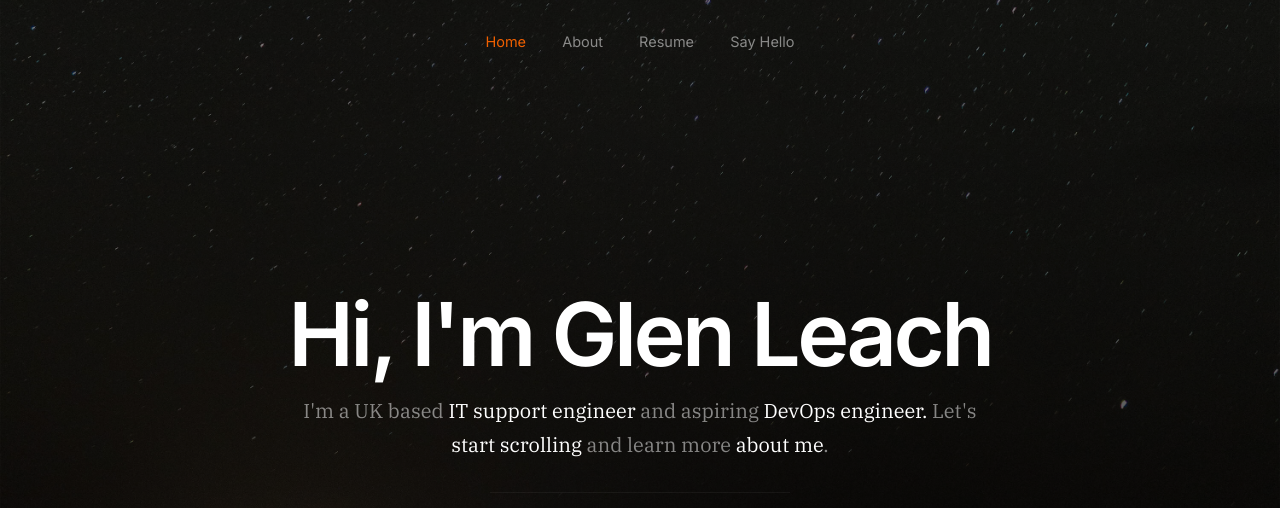
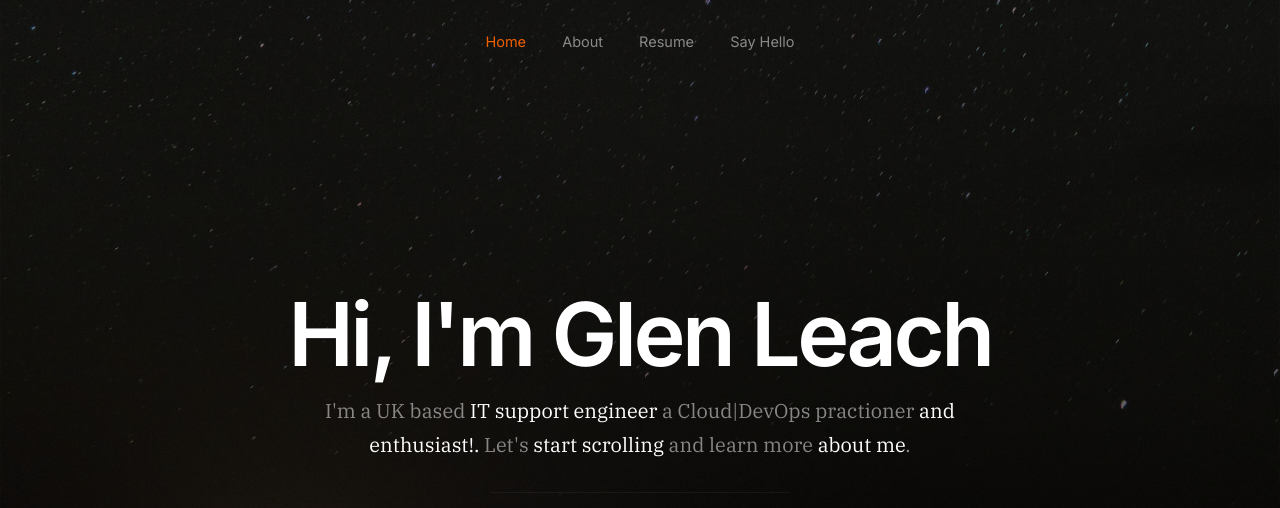
Before and after one commit to glenleach/aws-cloud-resume-challenge, a plain HTML site: page website/index.html in a window 1280 px wide. Shown: the top 508 px of the page. Drawn offline with nearby package versions, Linux system fonts and the light colour scheme; no server answers.

Commit message:
Update index.html

```diff
--- a/website/index.html
+++ b/website/index.html
@@ -79,7 +79,7 @@
 
 
                     <h3>
-                    I'm a UK based <span>IT support engineer</span> and aspiring <span>DevOps engineer.</span>
+                    I'm a UK based <span>IT support engineer</span> a Cloud|DevOps practioner <span>and enthusiast!.</span>
                     Let's <a class="smoothscroll" href="#about">start scrolling</a>
                     and learn more <a class="smoothscroll" href="#about">about me</a>.
                     </h3>
```
